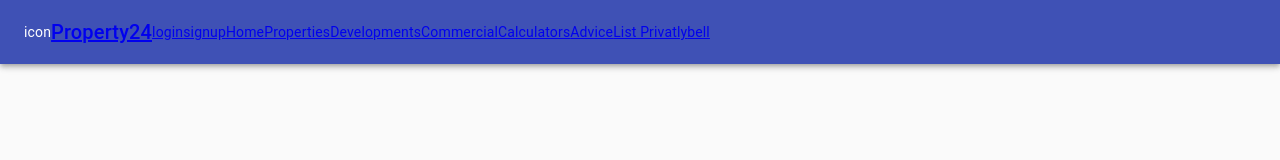
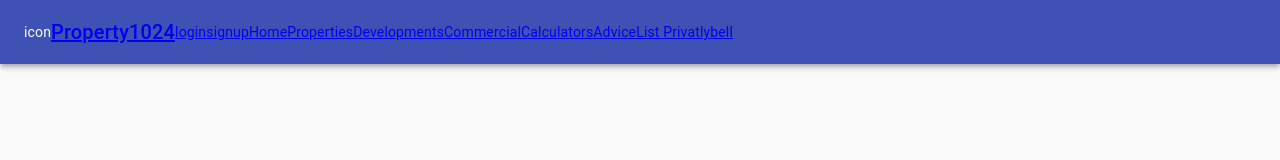
Before and after one commit to isane-hash/property24, a React (Create React App) app: page /Login in a window 1280 px wide. Shown: the top 160 px of the page. Built offline with nearby package versions, Linux system fonts and the light colour scheme.

Commit message:
use published version of API instead

```diff
--- a/package.json
+++ b/package.json
@@ -1,16 +1,16 @@
 {
-	"name": "propertyg",
+	"name": "property1024",
 	"version": "0.1.0",
 	"private": true,
 	"dependencies": {
+		"@geimaj/zaio-property24-api": "0.0.0",
 		"@material-ui/core": "^4.9.3",
 		"node-sass": "^4.13.1",
 		"react": "^16.12.0",
 		"react-dom": "^16.12.0",
 		"react-icons": "^3.6.1",
 		"react-router-dom": "^5.0.0",
-		"react-scripts": "3.0.0",
-		"zaio-property24-api": "../zaio-property24-api/"
+		"react-scripts": "3.0.0"
 	},
 	"scripts": {
 		"start": "react-scripts start",
--- a/public/index.html
+++ b/public/index.html
@@ -6,7 +6,7 @@
 		<meta name="viewport" content="width=device-width, initial-scale=1" />
 		<meta name="theme-color" content="#000000" />
 		<link rel="manifest" href="%PUBLIC_URL%/manifest.json" />
-		<title>Property24 | Launchlab | Zaio</title>
+		<title>Property1024 | Launchlab | Zaio</title>
 	</head>
 	<body>
 		<noscript>You need to enable JavaScript to run this app.</noscript>
--- a/src/components/LoginRegister/LoginRegister.js
+++ b/src/components/LoginRegister/LoginRegister.js
@@ -1,5 +1,5 @@
 import React, { useContext, useState } from "react";
-import { User } from "zaio-property24-api/api/User";
+import { User } from "@geimaj/zaio-property24-api/api/User";
 import { UserContext } from "../../context/UserContext";
 import { useHistory } from "react-router-dom";
 import "./LoginRegister.css";
--- a/src/components/Navbar/Navbar.js
+++ b/src/components/Navbar/Navbar.js
@@ -13,7 +13,7 @@ export default function Navbar() {
 					icon
 					<Link to="/">
 						<Typography variant="h6" color="inherit" noWrap>
-							Property24
+							Property1024
 						</Typography>
 					</Link>
 					<div className="links">
--- a/src/pages/PropertiesPage.js
+++ b/src/pages/PropertiesPage.js
@@ -10,7 +10,7 @@ import PropertyProvider, { PropertyContext } from "../context/PropertyContext";
 import { UserContext } from "../context/UserContext";
 
 import Properties from "../containers/Properties";
-import { Property as PropertyApi } from "zaio-property24-api/api/Property";
+import { Property as PropertyApi } from "@geimaj/zaio-property24-api/api/Property";
 
 const useStyles = makeStyles(theme => ({
 	heroContent: {
```
Also changed, not shown: 1 other file (tests, documents, lock files or other folders).
